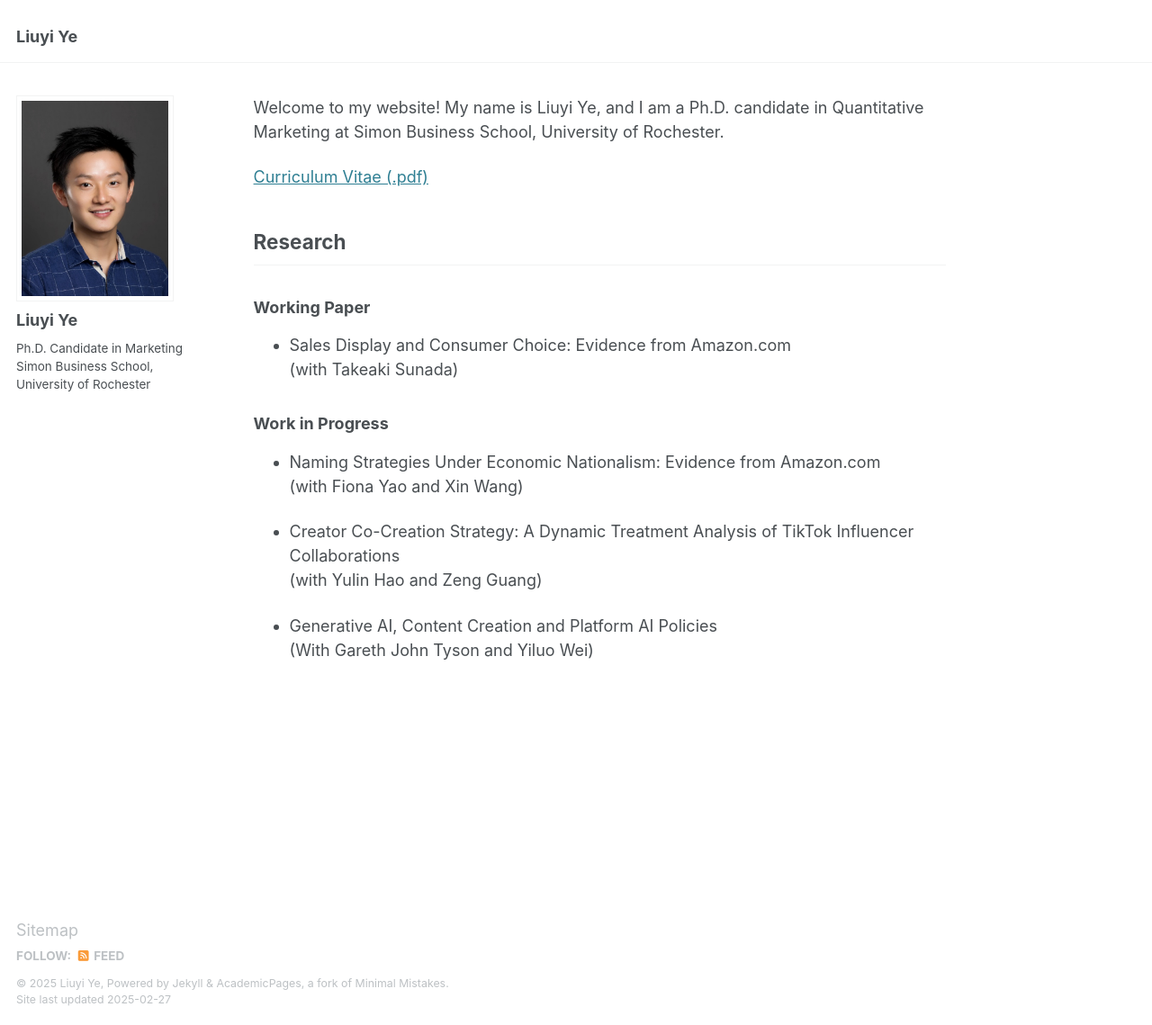
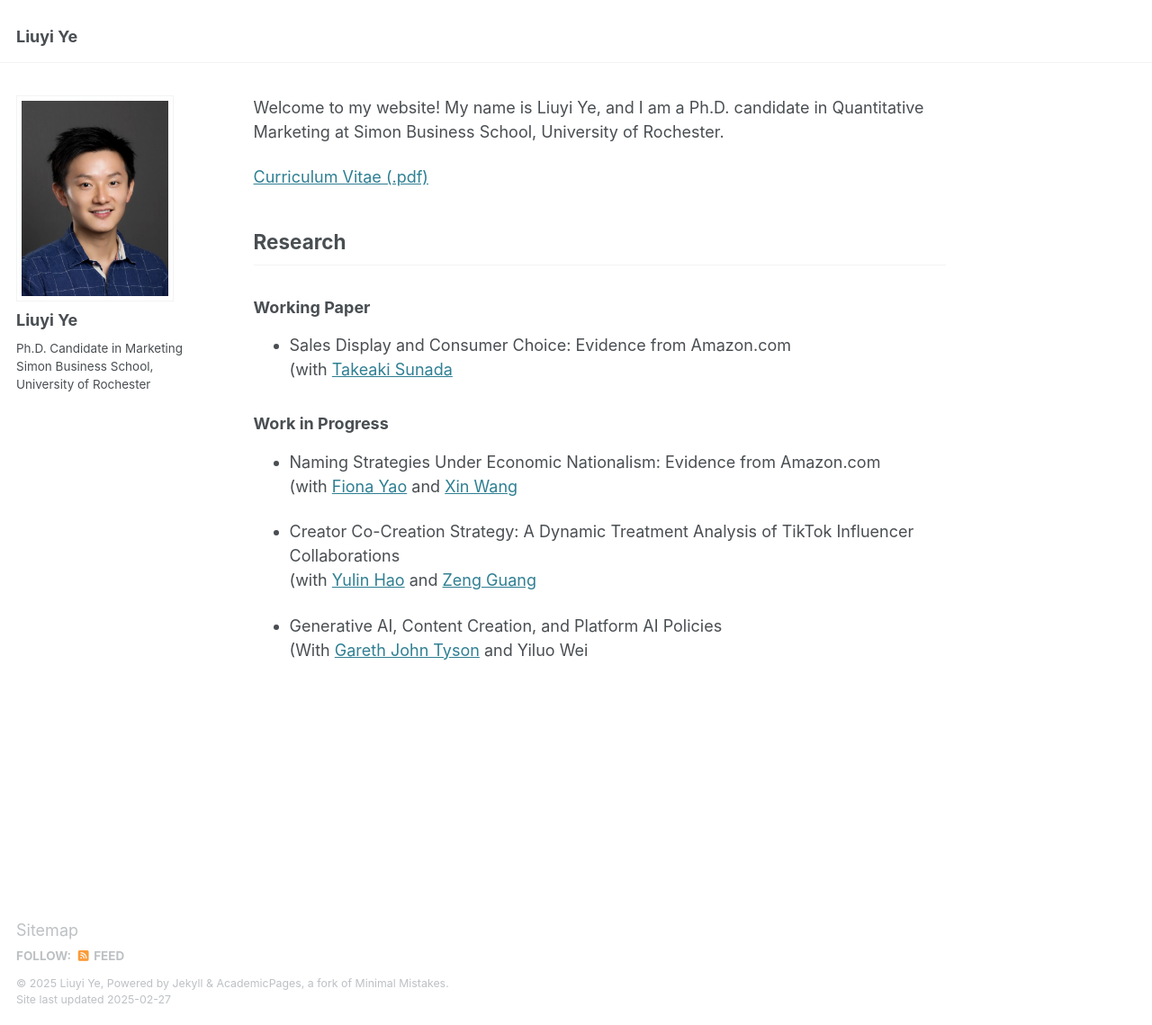
Before and after one commit to jamesyeh111/liuyiye, a Jekyll site: the page built from _pages/about.md, in a window 1280 px wide and 1139 px high. Shown: the whole window at 90% size. Built offline with Jekyll 4.4.1, drawn with Linux system fonts in a browser that asks for light colours; part of the change alters nothing that is shown.

```diff
--- a/_pages/about.md
+++ b/_pages/about.md
@@ -22,17 +22,17 @@ Welcome to my website! My name is Liuyi Ye, and I am a Ph.D. candidate in Quanti
 ### Working Paper
 
 * Sales Display and Consumer Choice: Evidence from Amazon.com
- <br> (with Takeaki Sunada)
+ <br> (with [Takeaki Sunada](https://simon.rochester.edu/faculty/takeaki-sunada)
 
 
 ### Work in Progress
 
 * Naming Strategies Under Economic Nationalism: Evidence from Amazon.com
-<br> (with Fiona Yao and Xin Wang)
+<br> (with [Fiona Yao](https://giesbusiness.illinois.edu/profile/fiona-kun-yao) and [Xin Wang](https://isoi.giesbusiness.illinois.edu/profile/xin-wang)
 
 
 * Creator Co-Creation Strategy: A Dynamic Treatment Analysis of TikTok Influencer Collaborations
-  <br> (with Yulin Hao and Zeng Guang)
+  <br> (with [Yulin Hao](https://www.yulinhao.net/home) and [Zeng Guang](https://www.guangzeng.net/)
 
-* Generative AI, Content Creation and Platform AI Policies
-  <br> (With Gareth John Tyson and Yiluo Wei)
+* Generative AI, Content Creation, and Platform AI Policies
+  <br> (With [Gareth John Tyson](https://facultyprofiles.hkust-gz.edu.cn/faculty-personal-page?id=111) and Yiluo Wei
```
